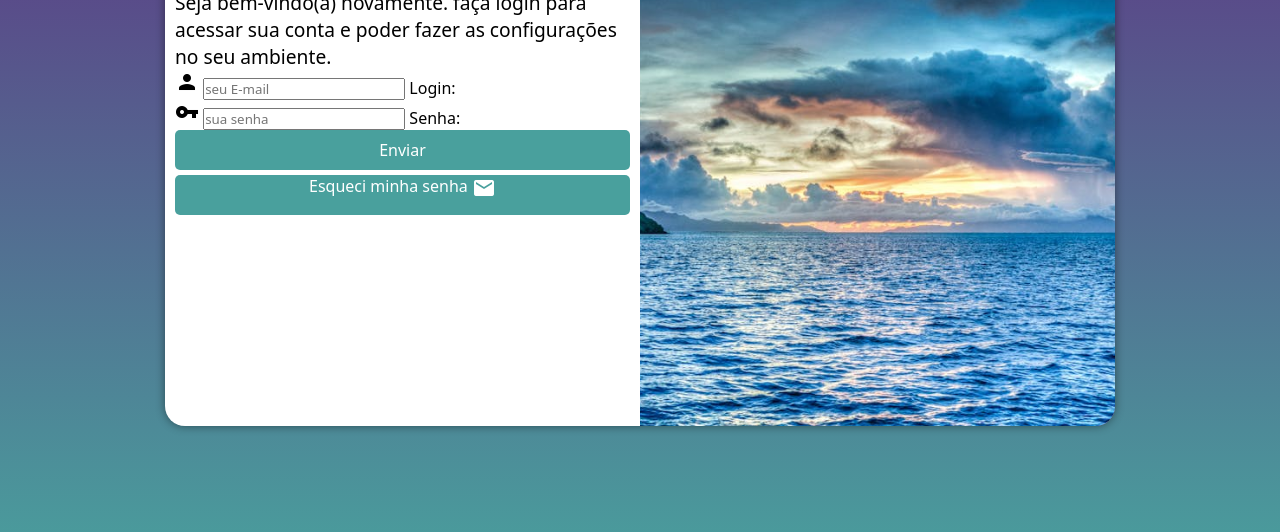
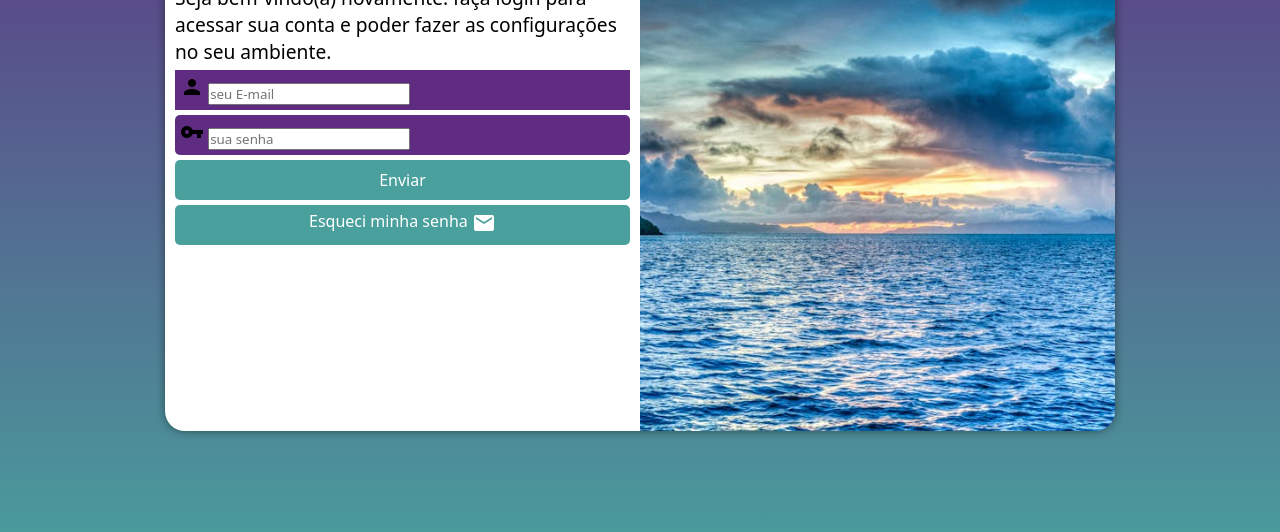
Before and after one commit to landon-2003/projeto-login, a plain HTML site: page index.html in a window 1280 px wide. Shown: the part 224-756 px from the top of the page. Drawn offline with Linux system fonts and the light colour scheme.

Commit message:
formatação do form

```diff
--- a/estilos/style.css
+++ b/estilos/style.css
@@ -31,8 +31,8 @@ main{
 
 section#login{
     background-color: white;
-    width: 250px;
-    height: 500px;
+    width: 260px;
+    height: 510px;
     border-radius: 20px;
     box-shadow: 0px 0px 10px rgba(0, 0, 0, 0.450);
 
@@ -68,6 +68,29 @@ div#formulario > p{
     font-size: 0.8em;
 }
 
+form > div.campo{
+    background-color: #5f2c82;
+    display: block;
+    width: 100%;
+    height: 40px;
+    margin: 5px 0px;
+    padding: 5px;
+}
+
+form > div.senha{
+    background-color: #5f2c82;
+    display: block;
+    width: 100%;
+    height: 40px;
+    border-radius: 5px;
+    margin: 5px 0px;
+    padding: 5px;
+}
+
+div > label {
+    display: none;
+}
+
 form > input[type=submit]{
     display: block;
     font-size: 1em;
@@ -78,6 +101,7 @@ form > input[type=submit]{
     border: none;
     border-radius: 5px;
     cursor: pointer;
+    margin-top: 5px;
 }
 
 form > input[type=submit]:hover{
@@ -100,6 +124,7 @@ form > a.botao{
     cursor: pointer;
     text-decoration: none;
     color: white;
+    padding-top: 5px;
 }
 
 form > a.botao:hover{
```
